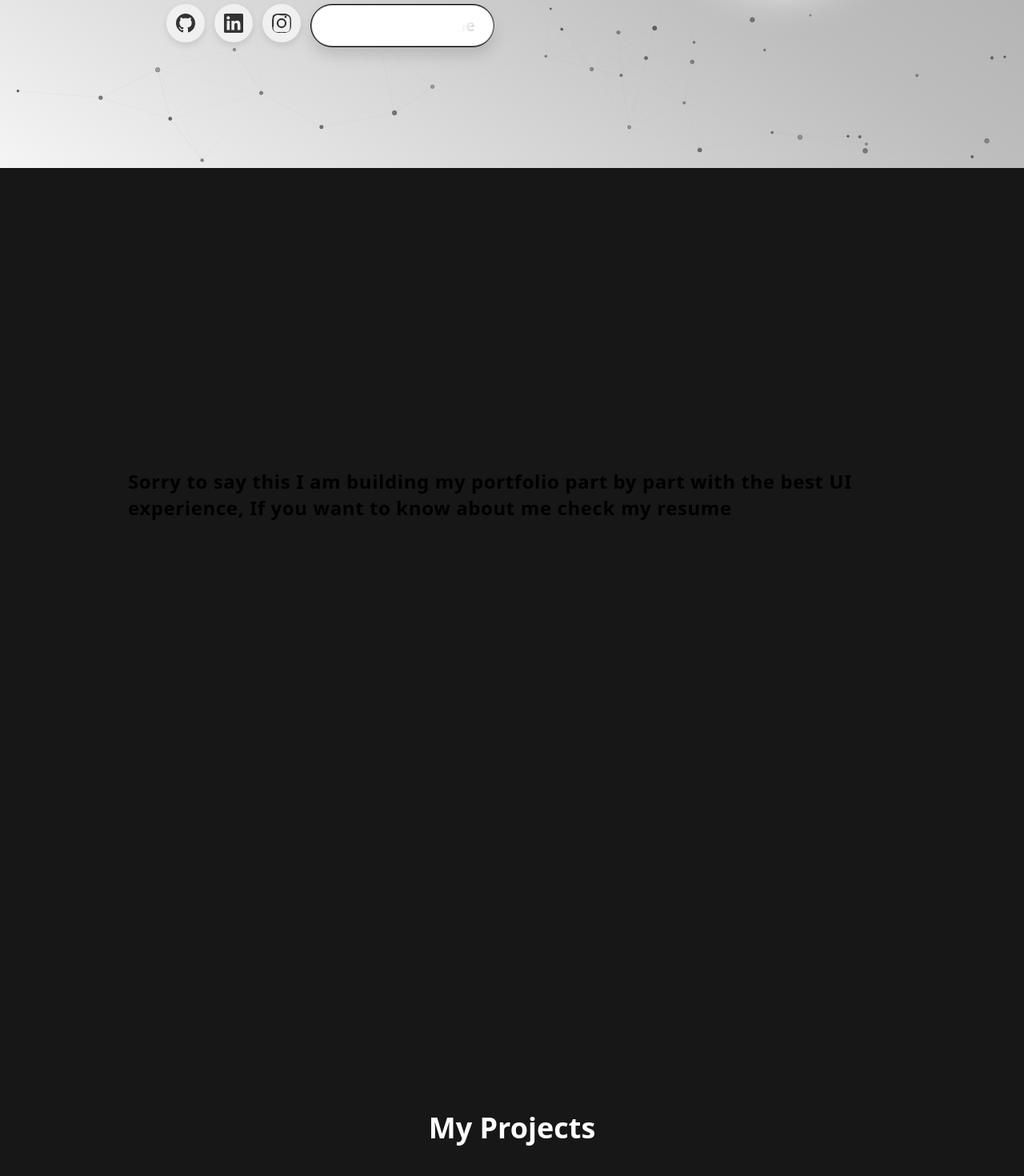
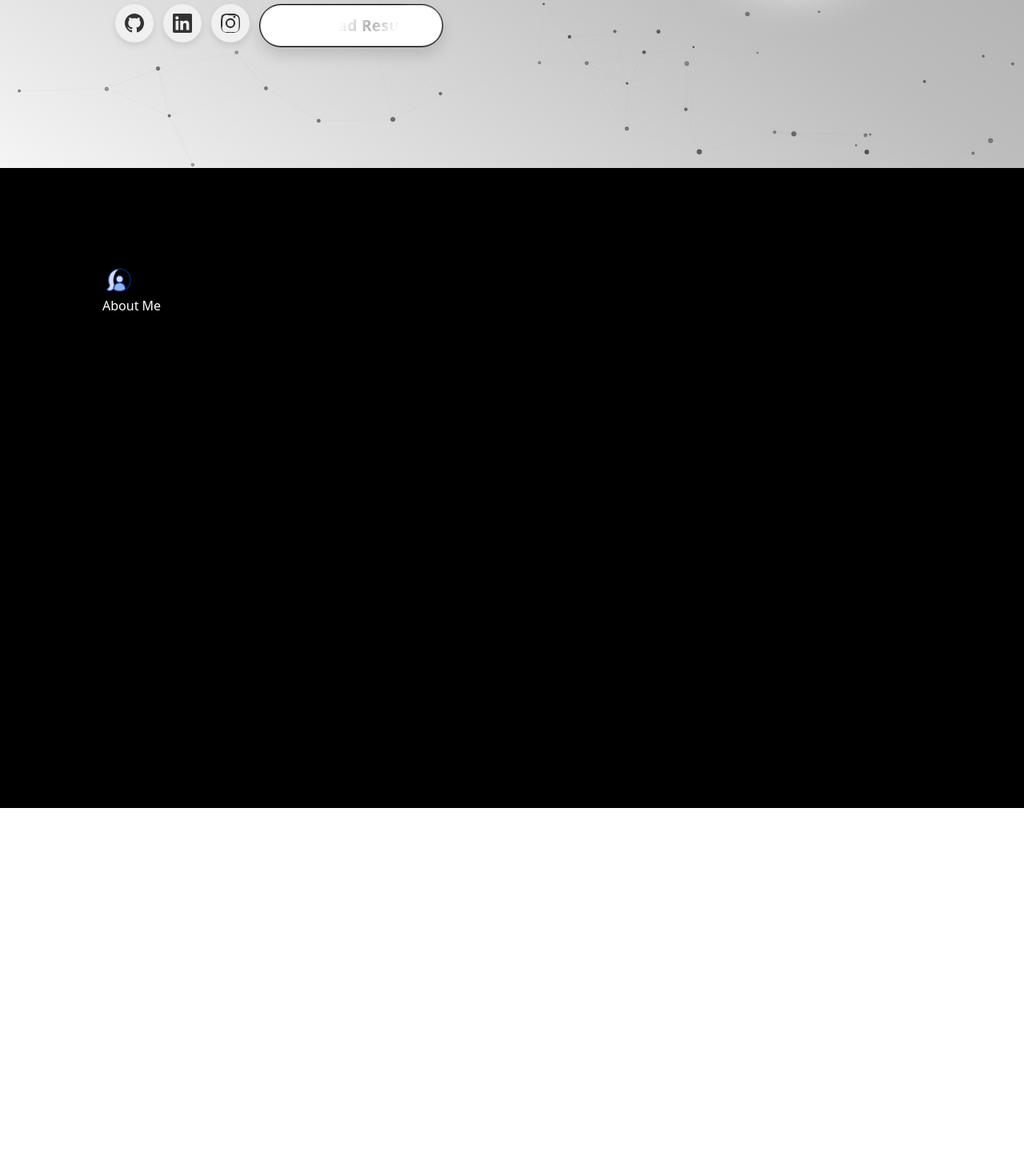
Before and after one commit to BhardwajChakri7/My-Portfoilio, a React (Vite) app: page / in a window 1280 px wide. Shown: the part 590-2060 px from the top of the page at 80% size. After the commit the page ends 1600 px from the top, so only its background shows below. Built offline with nearby package versions, Linux system fonts and the light colour scheme.

Commit message:
Added Few Things In About Section

```diff
--- /dev/null
+++ b/components/About.jsx
@@ -0,0 +1,18 @@
+const About = () => {
+  return (
+    <section
+      id="about"
+      className="min-h-screen flex justify-center w-full bg-black">
+      <div className="w-[80%] pt-30">
+        <img
+          src={"/files/user.gif"}
+          alt="demo gif"
+          className="h-10 rounded-full"
+        />
+        <h1 className="text-white">About Me</h1>
+      </div>
+    </section>
+  );
+};
+
+export default About;
--- a/components/Home.jsx
+++ b/components/Home.jsx
@@ -6,10 +6,8 @@ import ShinyText from "./ui-components/ShinyText";
 import { HoverBorderGradient } from "./ui-components/HoverBorderGradient";
 import { TextGenerateEffect } from "./ui-components/TextGenerateEffect";
 import RotatingText from "./ui-components/RotatingRoles";
-export function Home() {
+const Home = () => {
   return (
-    <main>
-      {/* ===== Hero Section ===== */}
     <section
       className="relative flex min-h-screen w-full flex-col items-center justify-center overflow-hidden bg-black snap-start"
       id="home">
@@ -21,7 +19,7 @@ export function Home() {
 
       {/* Hero Content */}
 
-        <div className="relative z-10 flex flex-col-reverse md:flex-row items-center justify-center md:justify-between gap-8 md:gap-12 w-4/5 mx-auto px-6 md:px-20 mt-20">
+      <div className="relative z-10 flex flex-col-reverse md:flex-row items-center justify-center md:justify-between gap-8 md:gap-12 w-[90%] mx-auto px-6 md:px-20 mt-20">
         {/* Left: Text */}
         <motion.div
           className="max-w-xl text-center md:text-left"
@@ -135,27 +133,7 @@ export function Home() {
         </motion.div>
       </div>
     </section>
-
-      {/* ===== Next Section Example ===== */}
-      <section
-        id="projects"
-        className="min-h-screen w-full flex items-center justify-center bg-neutral-900 text-white snap-start pl-40 pr-40">
-        <TextGenerateEffect words="Sorry to say this I am building my portfolio part by part with the best UI experience, If you want to know about me check my resume" />
-      </section>
-
-      <section
-        id="projects"
-        className="min-h-screen w-full flex items-center justify-center bg-neutral-900 text-white snap-start">
-        <h2 className="text-4xl font-bold">My Projects</h2>
-      </section>
-
-      <section
-        id="projects"
-        className="min-h-screen w-full flex items-center justify-center bg-neutral-900 text-white snap-start">
-        <h2 className="text-4xl font-bold">My Projects</h2>
-      </section>
-    </main>
   );
-}
+};
 
 export default Home;
--- a/src/App.jsx
+++ b/src/App.jsx
@@ -1,5 +1,6 @@
 import { useEffect } from "react";
-import { Home } from "../components/Home";
+import Home from "../components/Home";
+import About from "../components/About";
 import Navbar from "../components/Navbar";
 
 function App() {
@@ -9,6 +10,7 @@ function App() {
       {/* The ref is no longer needed on the main element for this fix */}
       <main className="h-screen">
         <Home />
+        <About />
         {/* ... other sections go here ... */}
       </main>
     </>
```
Also changed, not shown: public/files/student.gif (added), public/files/user.gif (added). Lines whose indentation alone changed are shown as unchanged.
